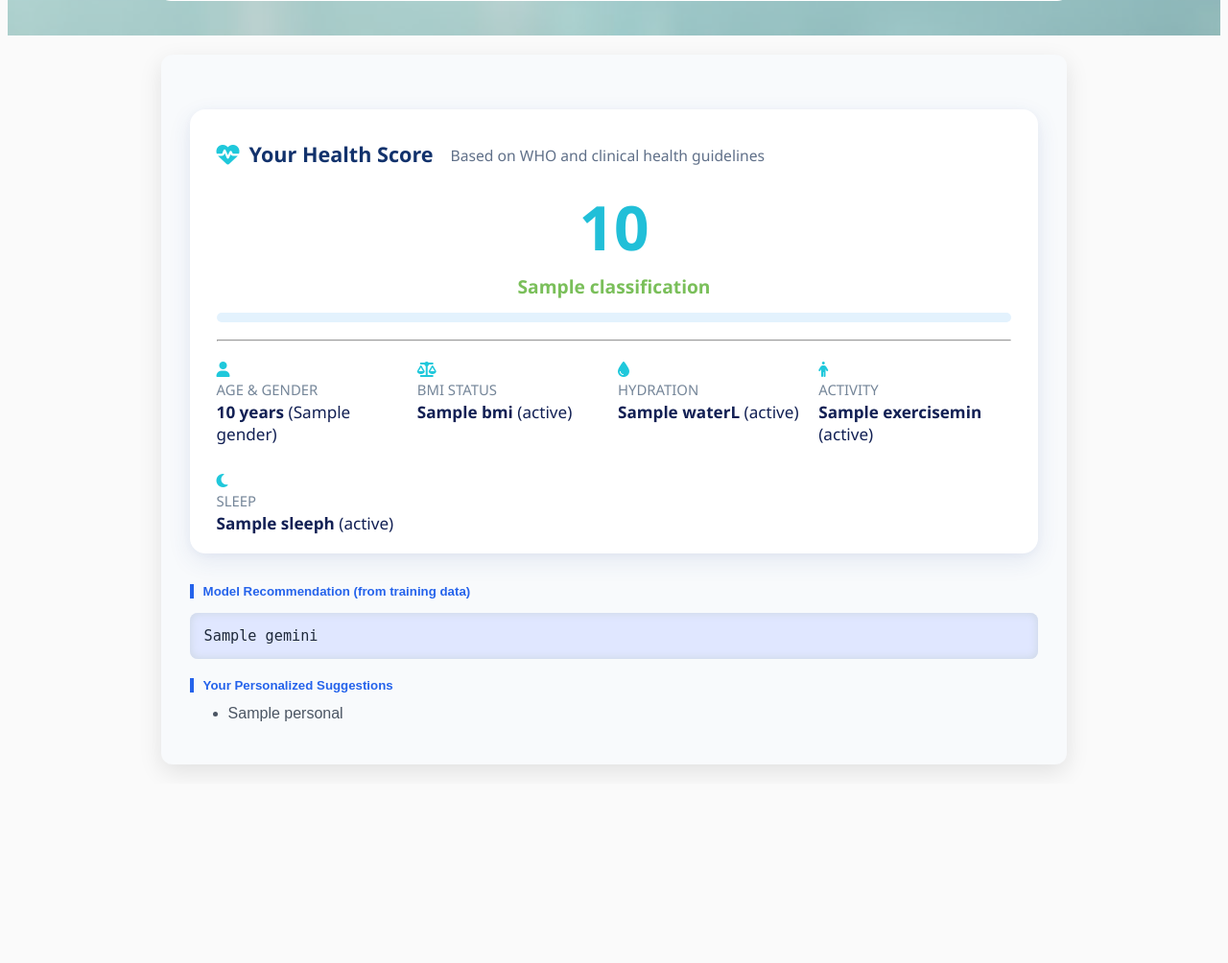
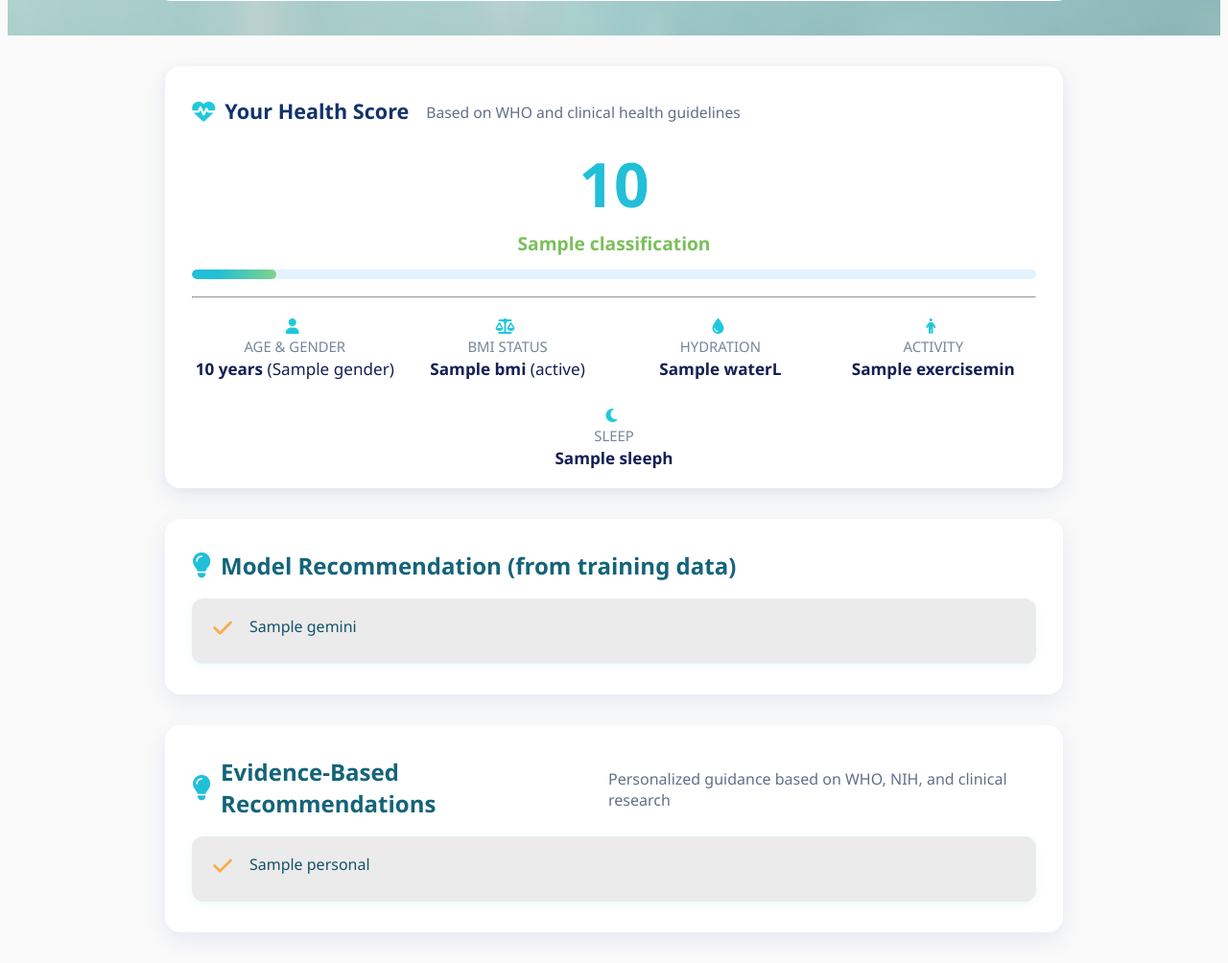
Before and after one commit to rishabh-maurya41/fitness, a Flask app: template templates/form.html in a window 1280 px wide. Shown: the part 951-1955 px from the top of the page at 96% size. Before the commit the page ends 1756 px from the top, so only its background shows below. Run offline with Flask 3, Linux system fonts and the light colour scheme; the template is opened without the code that fills it: most values are stand-ins (such as "Sample title", 1, 10 or a date in 2020).

Commit message:
Refactor health assessment system: add BMI category calculation, enhance form layout, and improve result display with recommendations

```diff
--- a/app.py
+++ b/app.py
@@ -1,5 +1,5 @@
 from flask import Flask, render_template, request
-from health_logic import calculate_bmi, health_score_and_classification, generate_personal_suggestion
+from health_logic import calculate_bmi, bmi_category, health_score_and_classification, generate_personal_suggestion
 from ml_model import get_model
 
 app = Flask(__name__)
@@ -23,6 +23,7 @@ def input_form():
         }
         bmi = calculate_bmi(data["height"], data["weight"])
         data["bmi"] = bmi
+        bmi_status = bmi_category(bmi)
         score, classification, detail = health_score_and_classification(data, bmi)
         # Use the trained model to suggest based on dataset
         model = get_model()
@@ -32,6 +33,7 @@ def input_form():
             "score": score,
             "bmi": bmi,
             "classification": classification,
+            "bmi_status": bmi_status,
             "detail": detail,
             "gemini": suggestion,
             "personal": personal,
--- a/static/style.css
+++ b/static/style.css
@@ -40,14 +40,8 @@ h3 {
 } */
 
 .result-section {
-  max-width: 70%;
+  max-width: 74%;
   margin: 20px auto;
-  padding: 25px 30px;
-  background: #f8fafc;
-  border-radius: 12px;
-  box-shadow: 0 8px 24px rgba(0, 0, 0, 0.1);
-  /* font-family: 'Segoe UI', Tahoma, Geneva, Verdana, sans-serif; */
-  color: #333;
 }
 
 .result-section h2 {
@@ -295,7 +289,6 @@ select:focus {
   box-shadow: 0 8px 24px rgba(53,83,160,0.10), 0 1.5px 8px rgba(53,83,160,0.04);
   padding: 32px 28px 20px 28px;
   margin: 32px auto;
-  /* max-width: 900px; */
   font-family: 'Segoe UI', Tahoma, Geneva, Verdana, sans-serif;
 }
 
@@ -368,6 +361,7 @@ select:focus {
 .score-detail {
   flex: 1 1 175px;
   min-width: 175px;
+  text-align: center;
 }
 
 .score-detail .fa {
@@ -386,3 +380,55 @@ select:focus {
   color: #122054;
   margin-top: 2px;
 }
+
+
+.recommendations-card {
+  background: #fff;
+  border-radius: 16px;
+  box-shadow: 0 8px 24px rgba(53,83,160,0.10);
+  padding: 32px 28px;
+  margin: 32px auto;
+  font-family: 'Segoe UI', Tahoma, Geneva, Verdana, sans-serif;
+}
+
+.recommendations-header {
+  font-size: 1.5rem;
+  font-weight: 700;
+  color: #146479;
+  display: flex;
+  align-items: center;
+  gap: 10px;
+}
+
+.recommendations-header .fa {
+  color: #21bfd8;
+  font-size: 1.65rem;
+}
+
+.recommendations-subtext {
+  font-size: 1rem;
+  color: #607089;
+  font-weight: 400;
+  margin-left: 11px;
+  padding-top: 5px;
+}
+
+.recommendation-box {
+  display: flex;
+  align-items: flex-start;
+  margin-top: 18px;
+  background: #ebebeb;
+  border-radius: 12px;
+  padding: 18px 22px;
+  box-shadow: 0 2px 8px rgba(33,191,216,0.09);
+  font-size: 1rem;
+  color: #14526a;
+  min-height: 32px;
+}
+
+.recommendation-icon {
+  font-size: 1.4rem;
+  margin-right: 18px;
+  margin-top: 2px;
+  color: #f9ad4d;
+}
--- a/templates/form.html
+++ b/templates/form.html
@@ -1,11 +1,16 @@
 <!DOCTYPE html>
 <html lang="en">
-
   <head>
     <meta charset="UTF-8" />
     <title>Health Profile Input</title>
-  <link rel="stylesheet" href="{{ url_for('static', filename='style.css') }}" />
-  <link rel="stylesheet" href="https://cdnjs.cloudflare.com/ajax/libs/font-awesome/6.4.2/css/all.min.css" />
+    <link
+      rel="stylesheet"
+      href="{{ url_for('static', filename='style.css') }}"
+    />
+    <link
+      rel="stylesheet"
+      href="https://cdnjs.cloudflare.com/ajax/libs/font-awesome/6.4.2/css/all.min.css"
+    />
   </head>
 
   <body>
@@ -85,66 +90,85 @@
           <div class="score-header">
             <i class="fa fa-heartbeat"></i>
             <span>Your Health Score</span>
-          <div class="score-subtext">Based on WHO and clinical health guidelines</div>
+            <div class="score-subtext">
+              Based on WHO and clinical health guidelines
+            </div>
           </div>
           <div class="score-value">{{ result.score }}</div>
-        <div class="score-label {{ result.classification|lower }}">{{ result.classification }}</div>
+          <div class="score-label {{ result.classification|lower }}">
+            {{ result.classification }}
+          </div>
           <div class="score-progress">
-          <!-- <div class="score-bar" style="width: {{ result.score }}%;"></div> -->
+            <div
+              class="score-bar"
+              style="width: {{ 0 if result.score < 0 else (100 if result.score > 100 else result.score|int) }}%;"
+            ></div>
           </div>
-        <hr>
+          <hr />
           <div class="score-details-row">
             <div class="score-detail">
               <i class="fa fa-user"></i>
               <div class="detail-title">AGE &amp; GENDER</div>
-            <div class="detail-value"><b>{{ result.age }} years</b> ({{ result.gender }})</div>
+              <div class="detail-value">
+                <b>{{ result.age }} years</b> ({{ result.gender }})
+              </div>
             </div>
             <div class="score-detail">
               <i class="fa fa-balance-scale"></i>
               <div class="detail-title">BMI STATUS</div>
-            <div class="detail-value"><b>{{ result.bmi }}</b> ({{ result.bmi_status }})</div>
+              <div class="detail-value">
+                <b>{{ result.bmi }}</b> ({{ result.bmi_status }})
+              </div>
             </div>
             <div class="score-detail">
               <i class="fa fa-tint"></i>
               <div class="detail-title">HYDRATION</div>
-            <div class="detail-value"><b>{{ result.water }}L</b> ({{ result.hydration_status }})</div>
+              <div class="detail-value"><b>{{ result.water }}L</b></div>
             </div>
             <div class="score-detail">
               <i class="fa fa-male"></i>
               <div class="detail-title">ACTIVITY</div>
-            <div class="detail-value"><b>{{ result.exercise }}min</b> ({{ result.activity_status }})</div>
+              <div class="detail-value"><b>{{ result.exercise }}min</b></div>
             </div>
             <div class="score-detail">
               <i class="fa fa-moon"></i>
               <div class="detail-title">SLEEP</div>
-            <div class="detail-value"><b>{{ result.sleep }}h</b> ({{ result.sleep_status }})</div>
+              <div class="detail-value"><b>{{ result.sleep }}h</b></div>
             </div>
-          <!-- <div class="score-detail">
-            <i class="fa fa-walking"></i>
-            <div class="detail-title">ACTIVITY LEVEL</div>
-            <div class="detail-value"><b>{{ result.activity_level }}</b></div>
-          </div> -->
           </div>
         </div>
 
-      <div>
-        <h5>Model Recommendation (from training data)</h5>
-        <pre style="white-space: pre-wrap; text-wrap: auto">
-{{ result.gemini }}</pre>
-      </div>
-      <div>
-        <h5>Your Personalized Suggestions</h5>
-        <ul class="suggestions-list">
-          {% for suggestion in result.personal.split('\n') %}
-          <li>{{ suggestion }}</li>
-          {% endfor %}
-        </ul>
+        <div class="recommendations-card">
+          <div class="recommendations-header">
+            <i class="fa fa-lightbulb"></i>
+            <span>Model Recommendation (from training data)</span>
           </div>
 
 
+          <div class="recommendation-box">
+            <i class="fa fa-check recommendation-icon"></i>
+            <span>{{ result.gemini  }}</span>
+          </div>
+
+        </div>
+        <div class="recommendations-card">
+          <div class="recommendations-header">
+            <i class="fa fa-lightbulb"></i>
+            <span>Evidence-Based Recommendations</span>
+            <div class="recommendations-subtext">
+              Personalized guidance based on WHO, NIH, and clinical research
+            </div>
+          </div>
+
+          {% for suggestion in result.personal.split('\n') %}
+          <div class="recommendation-box">
+            <i class="fa fa-check recommendation-icon"></i>
+            <span>{{ suggestion }}</span>
+          </div>
+          {% endfor %}
+        </div>
       </div>
       {% endif %}
     </div>
   </body>
-
 </html>
```
Also changed, not shown: KT_DOCUMENTATION.md (+3 -0 lines), gemini_api.py (deleted, +0 -33 lines), health_logic.py (+9 -0 lines), templates/home.html (deleted, +0 -17 lines), templates/result.html (deleted, +0 -26 lines). Lines whose indentation alone changed are shown as unchanged.
